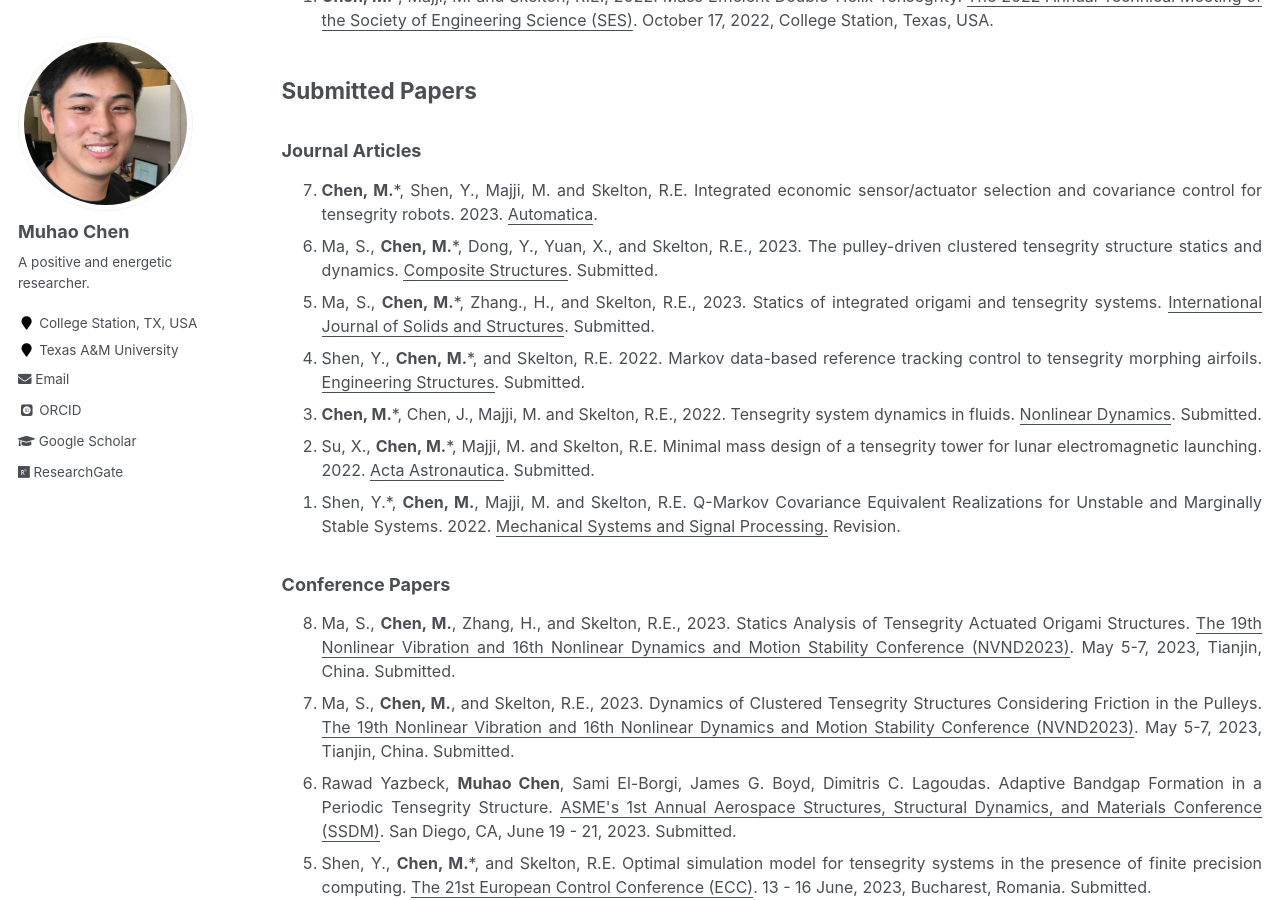
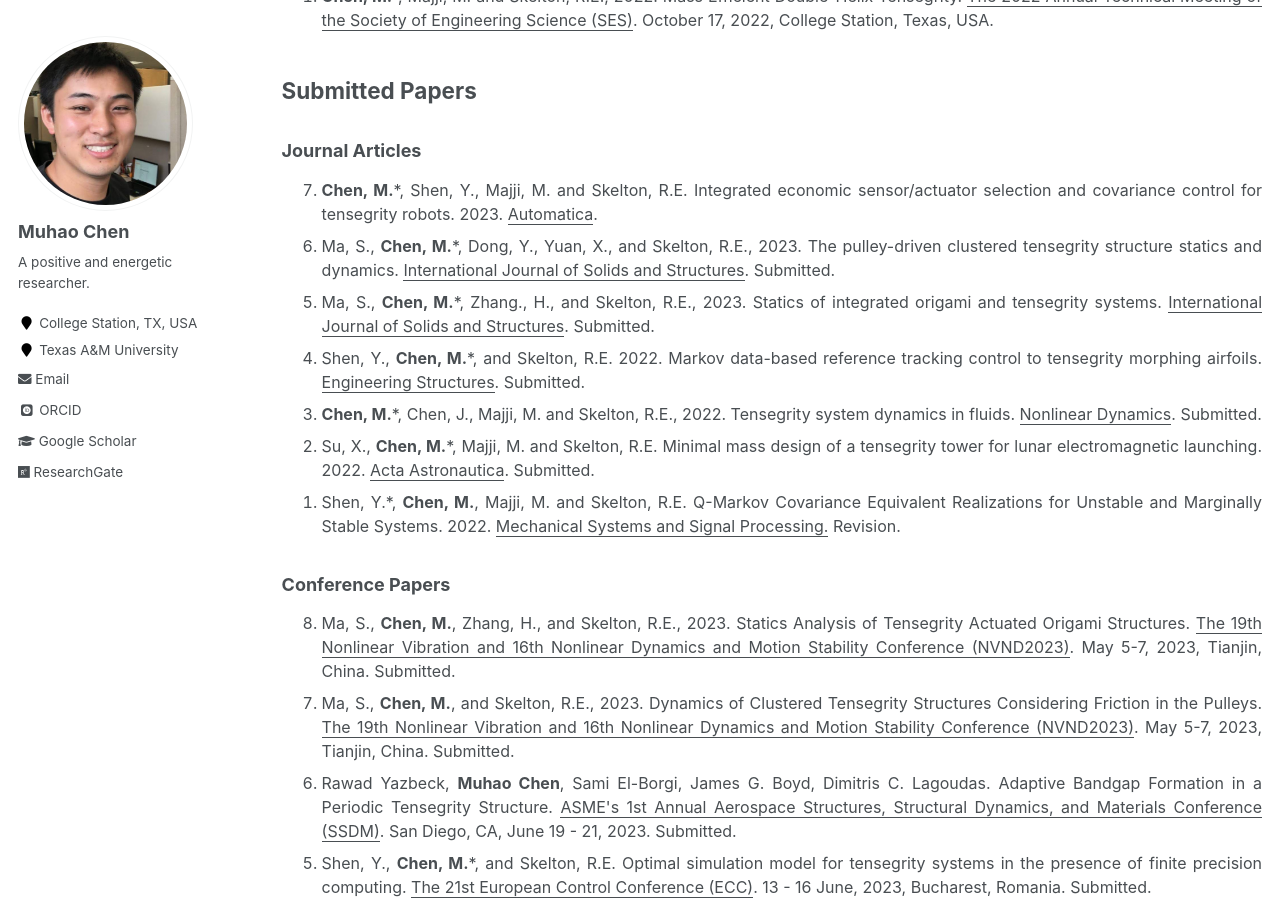
Before and after one commit to Muhao-Chen/muhao-chen.github.io, a Jekyll site: the page built from _pages/publication.md, in a window 1280 px wide and 900 px high, scrolled down 1938 px. Built offline with Jekyll 4.4.1, drawn with Linux system fonts in a browser that asks for light colours; some web fonts are replaced.

Commit message:
Update publication.md

```diff
--- a/_pages/publication.md
+++ b/_pages/publication.md
@@ -60,7 +60,7 @@ toc: true
 <font size=3>
 <ol reversed>
 <li> <strong>Chen, M.</strong>*, Shen, Y., Majji, M. and Skelton, R.E. Integrated economic sensor/actuator selection and covariance control for tensegrity robots. 2023. <u>Automatica</u>. </li>
-<li> Ma, S., <strong>Chen, M.</strong>*, Dong, Y., Yuan, X., and Skelton, R.E., 2023. The pulley-driven clustered tensegrity structure statics and dynamics. <u>Composite Structures</u>. Submitted. </li>
+<li> Ma, S., <strong>Chen, M.</strong>*, Dong, Y., Yuan, X., and Skelton, R.E., 2023. The pulley-driven clustered tensegrity structure statics and dynamics. <u>International Journal of Solids and Structures</u>. Submitted. </li>
 <li> Ma, S., <strong>Chen, M.</strong>*, Zhang., H., and Skelton, R.E., 2023. Statics of integrated origami and tensegrity systems. <u>International Journal of Solids and Structures</u>. Submitted. </li>
 <li> Shen, Y., <strong>Chen, M.</strong>*, and Skelton, R.E. 2022. Markov data-based reference tracking control to tensegrity morphing airfoils. <u>Engineering Structures</u>. Submitted. </li>
 <li> <strong>Chen, M.</strong>*, Chen, J., Majji, M. and Skelton, R.E., 2022. Tensegrity system dynamics in fluids. <u>Nonlinear Dynamics</u>. Submitted. </li>
```
